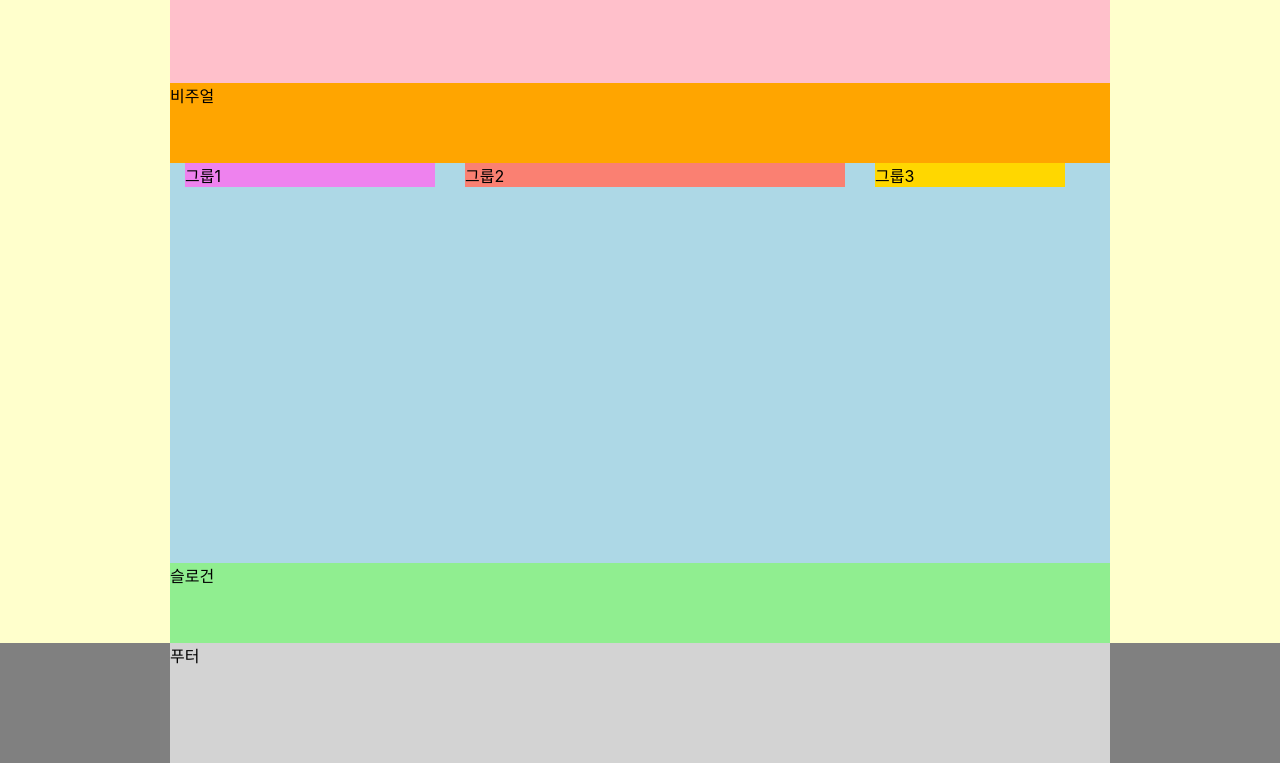
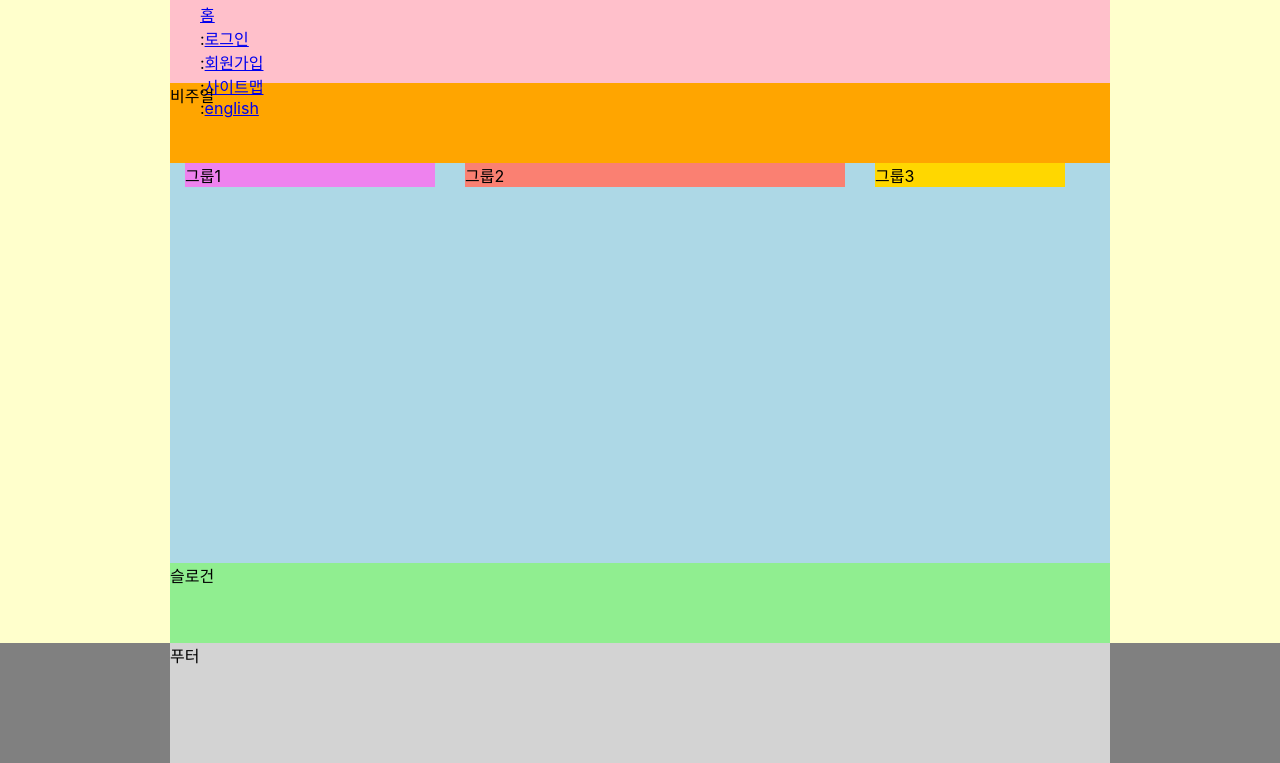
Before and after one commit to hayeonn2/HTML5, a website: page index.html in a window 1280 px wide. Shown: the part 37-800 px from the top of the page. Drawn offline with Linux system fonts and the light colour scheme; a web font is replaced by a local one.

Commit message:
텍스트 링크모음 마크업

```diff
--- a/index.html
+++ b/index.html
@@ -35,9 +35,29 @@
     <header class="header">
       <h1 class="logo">
         <a href="./index-complete.html">
-          <img src="./assets/logo.png" alt="" />
+          <img src="./assets/logo.png" alt="web cafe" />
         </a>
       </h1>
+
+      <ul class="member">
+        <li><a href="/">홈</a></li>
+        <li>
+          <span class="divider" aria-hidden="true">:</span
+          ><a href="/">로그인</a>
+        </li>
+        <li>
+          <span class="divider" aria-hidden="true">:</span
+          ><a href="/">회원가입</a>
+        </li>
+        <li>
+          <span class="divider" aria-hidden="true">:</span
+          ><a href="/">사이트맵</a>
+        </li>
+        <li>
+          <span class="divider" aria-hidden="true">:</span
+          ><a href="/">english</a>
+        </li>
+      </ul>
     </header>
 
     <div class="visual">비주얼</div>
```
